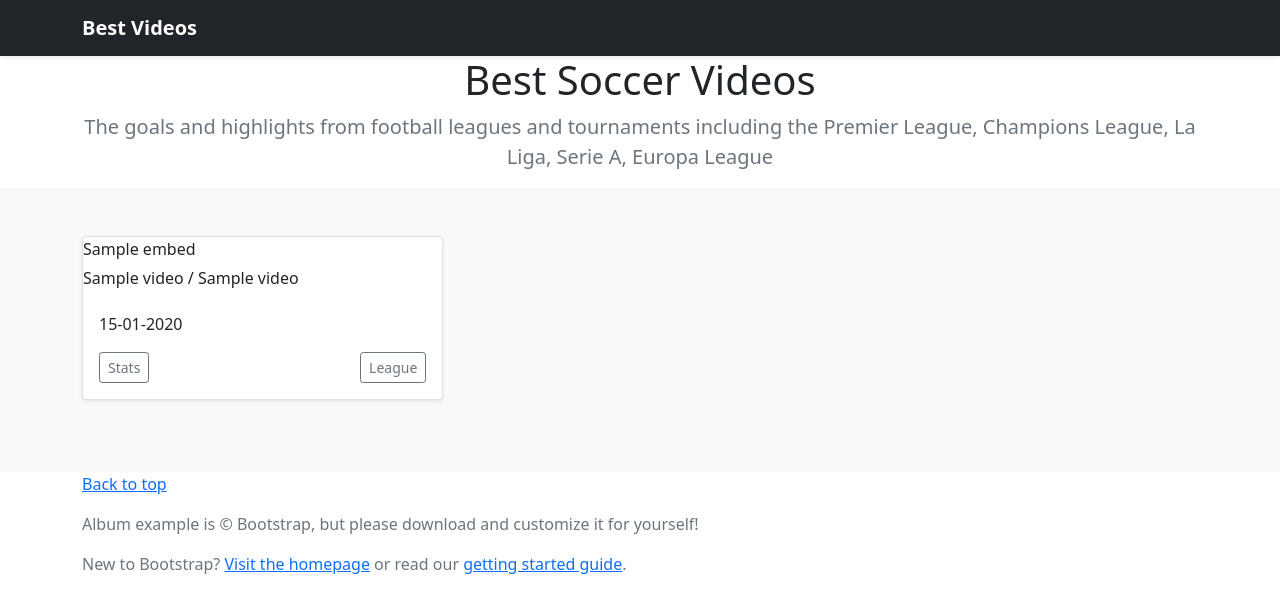
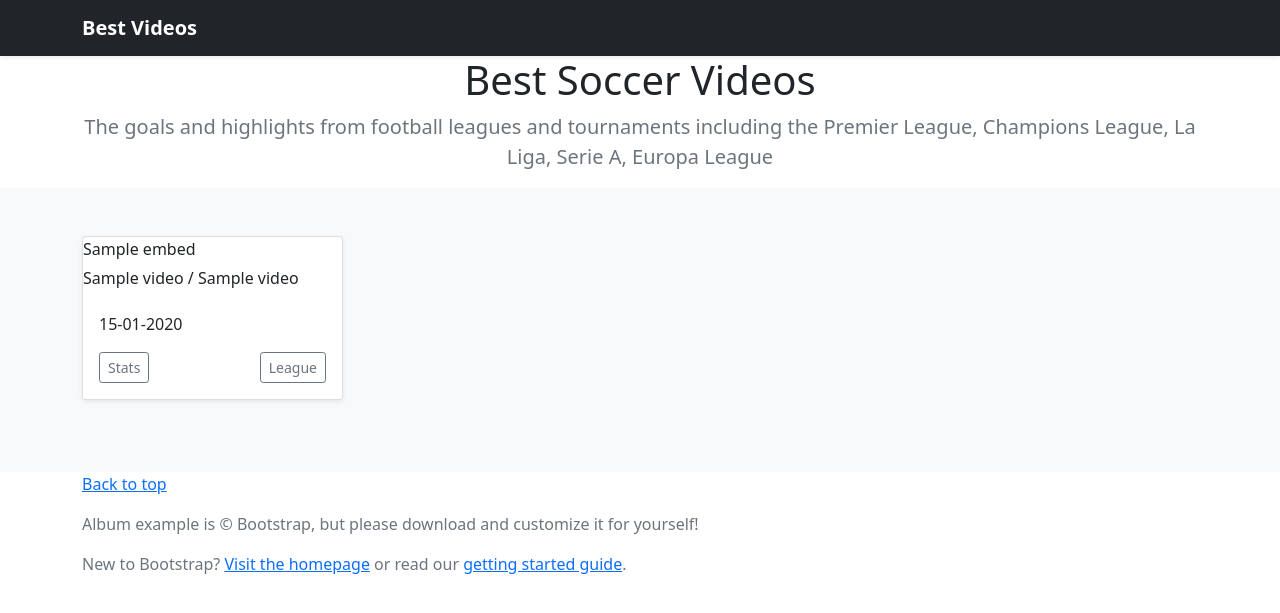
Before and after one commit to Mlapalus/soccer-highlights, a Symfony app: template templates/index.html.twig in a window 1280 px wide. Shown: the top 613 px of the page. Run offline with Twig, Linux system fonts and the light colour scheme; the template is opened without the code that fills it: most values are stand-ins (such as "Sample title", 1, 10 or a date in 2020); some libraries are stand-ins or nearby versions.

Commit message:
responsivite: card-col-sm-1

```diff
--- a/templates/_card.html.twig
+++ b/templates/_card.html.twig
@@ -1,4 +1,4 @@
-<div class="col-md-4">
+<div class="col-sm-12 col-md-4 col-lg-3">
     <div class="card mb-4 shadow-sm">
         {{ video.videos.0.embed | raw }}
         <h6>{{ video.competition.name }}</h6>
--- a/templates/index.html.twig
+++ b/templates/index.html.twig
@@ -7,7 +7,7 @@
 
         <div class="album py-5 bg-light">
             <div class="container">
-                <div class="row row-cols-1 row-cols-sm-2 row-cols-md-3 g-3">
+                <div class="row row-cols-1 row-cols-sm-2 row-cols-md-3">
                     {% for video in videos %}
                      {{  include('_card.html.twig', {video: video}) }}
                     {% endfor %}
```
